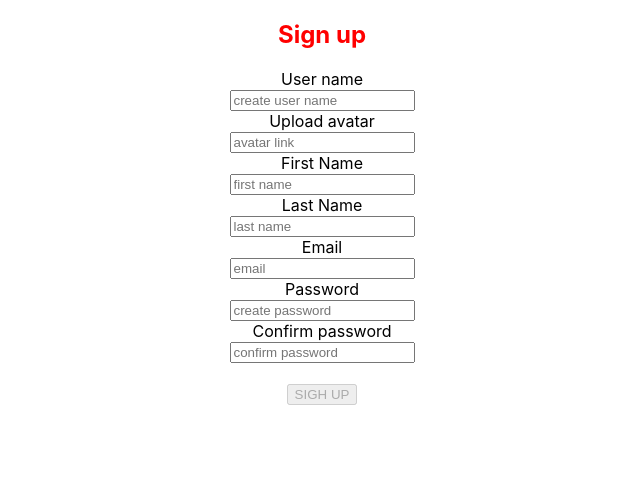
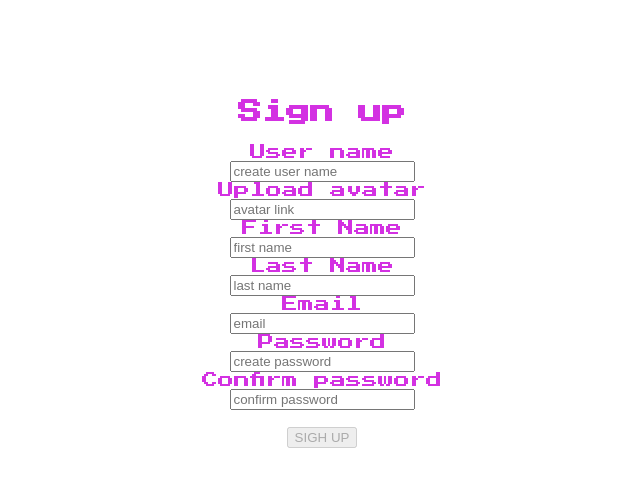
Before and after one commit to ImmanuelCurrah/group-crud, a React (Create React App) app in the folder blog-group-exe/: page /signup in a window 1280 px wide. Shown: the top 486 px of the page, without its empty margins (318-958 px from the left). Built offline with nearby package versions, Linux system fonts and the light colour scheme; no server answers.

Commit message:
sign up, css in progress

```diff
--- a/blog-group-exe/src/components/signup/SignUp.jsx
+++ b/blog-group-exe/src/components/signup/SignUp.jsx
@@ -2,10 +2,12 @@ import React, { useEffect, useState } from 'react';
 import classes from "./SignUp.module.css";
 import { signUpHandler } from '../../services/apiConfig';
 import { existingUsersHandler } from '../../services/apiConfig';
+// import Layout from '../layout/Layout';
 
 export default function SignUp() {
   const [newUser, setNewUser] = useState({
     userName: "",
+    avatar: "",
     firstName: "",
     lastName: "",
     email: "",
@@ -58,34 +60,36 @@ export default function SignUp() {
   }
 
   return (
-    <div>
+    // <Layout>
+    <div className={classes.signUp}>
       <form onSubmit={handleSubmit}>
         <h2 className={classes.title}>Sign up</h2>
         <h3>{validationMessage}</h3>
-        <label>User name</label><br/>
+        <label className={classes.label}>User name</label><br/>
         <input type="text" placeholder='create user name'
         id='userName' value={newUser.userName} onChange={handleInput}/><br/>
-        <label>Upload avatar</label><br/>
+        <label className={classes.label}>Upload avatar</label><br/>
         <input type="text" placeholder='avatar link'
         id='avatar' value={newUser.avatar} onChange={handleInput}/><br/>
-        <label>First Name</label><br/>
+        <label className={classes.label}>First Name</label><br/>
         <input type="text" placeholder='first name'
         id='firstName' value={newUser.firstName} onChange={handleInput}/><br/>
-        <label>Last Name</label><br/>
+        <label className={classes.label}>Last Name</label><br/>
         <input type="text" placeholder='last name'
         id='lastName' value={newUser.lastName} onChange={handleInput}/><br/>
-        <label>Email</label><br/>
+        <label className={classes.label}>Email</label><br/>
         <input type="text" placeholder='email'
         id='email' value={newUser.email} onChange={handleInput}/><br/>
-        <label>Password</label><br/>
+        <label className={classes.label}>Password</label><br/>
         <input type="text" placeholder='create password'
         id='password' value={newUser.password} onChange={handleInput}/><br/>
-        <label>Confirm password</label><br/>
+        <label className={classes.label}>Confirm password</label><br/>
         <input type="text" placeholder='confirm password'
           id='confirmPassword' value={newUser.confirmPassword} onChange={handleInput} /><br/>
         <br />
-        <button disabled={!valid}>SIGH UP</button>
+        <button className={classes.submit} disabled={!valid}>SIGH UP</button>
       </form>
-    </div>
+      </div>
+      // </Layout>
     )
 }
--- a/blog-group-exe/src/components/signup/SignUp.module.css
+++ b/blog-group-exe/src/components/signup/SignUp.module.css
@@ -1,3 +1,15 @@
-.title {
-  color: red;
+/** Galina */
+@import url("https://fonts.googleapis.com/css2?family=Press+Start+2P&display=swap");
+.signUp {
+  font-family: "Press Start 2P", cursive;
+
+  margin-top: 100px;
 }
+.title,
+.label {
+  color: #d331e2;
+}
+
+.label {
+  text-align: left;
+}
```
